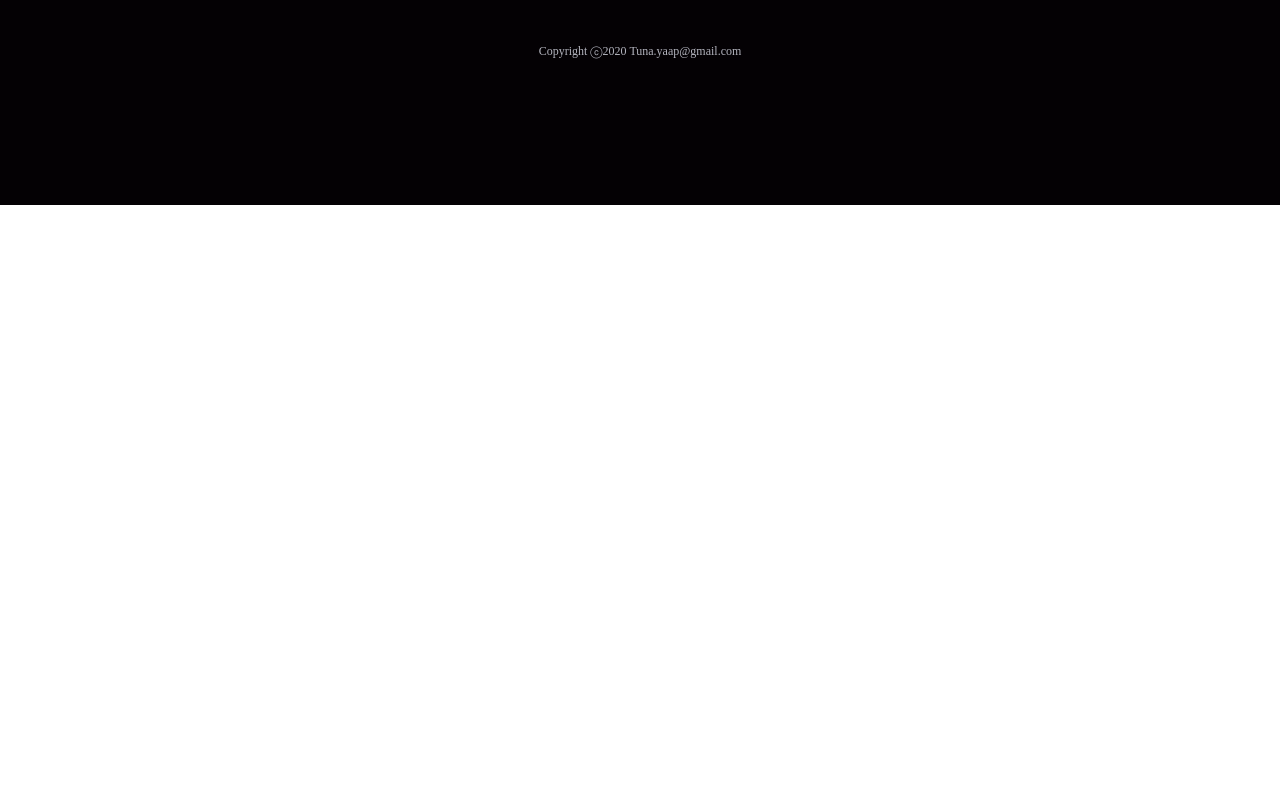
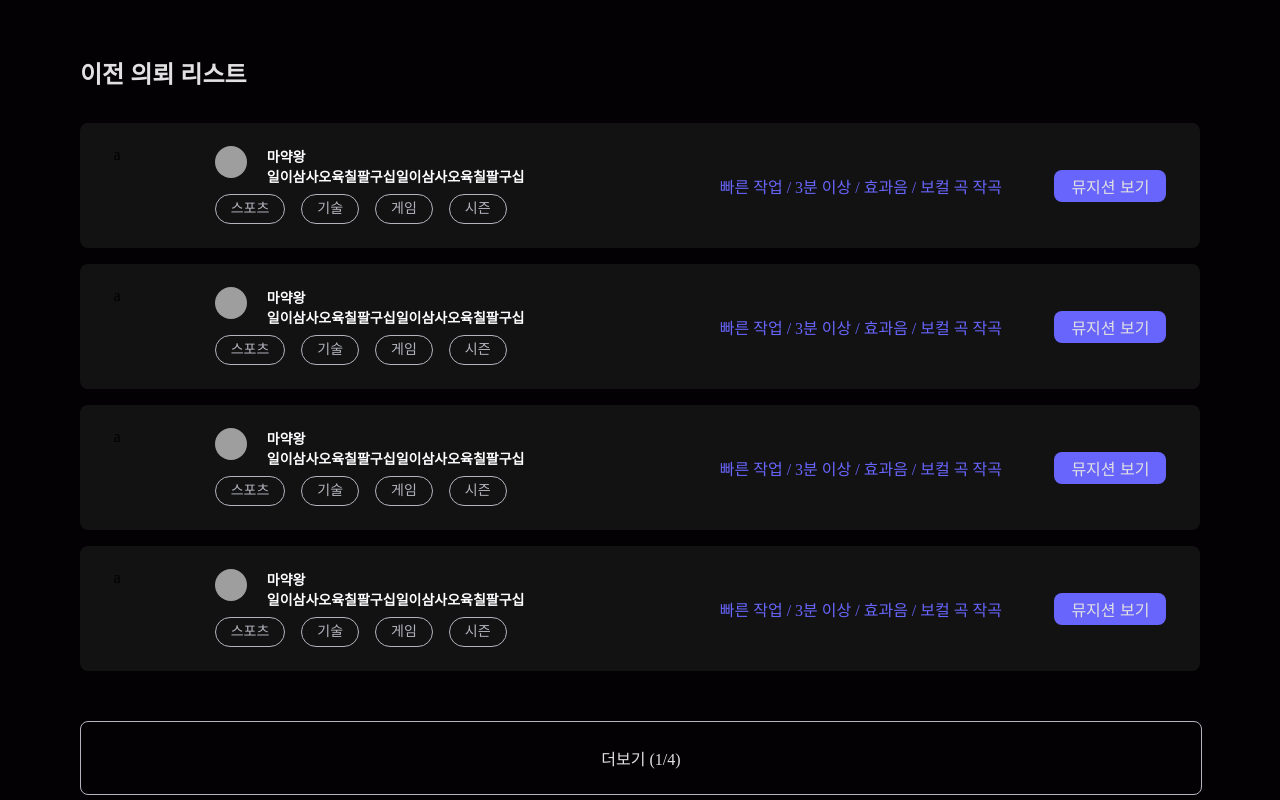
Before and after one commit to wiseseo/Team_Web_3_Client, a Next.js app: page /user/mypage in a window 1280 px wide. Shown: the part 2300-3100 px from the top of the page. Before the commit the page ends 2505 px from the top, so only its background shows below. Built offline with nearby package versions, Linux system fonts and the light colour scheme; grey boxes are pictures that could not be loaded.

Commit message:
Editing My Page UI

```diff
--- a/components/Modal/login.tsx
+++ b/components/Modal/login.tsx
@@ -1,5 +1,6 @@
 import * as React from "react";
 import styled from 'styled-components';
+import axios from 'axios';
 
 const LoginContainer = styled.div`
   height: 45vh;
@@ -100,18 +101,30 @@ const Login = (): React.ReactElement => {
   const [response, setResponse] = React.useState(null);
   const [error, setError] = React.useState(null);
 
-  React.useEffect(() => {
-    const FetchData = async () => {
-      try {
-        const res = await fetch(`https://dog.ceo/api/breeds/image/random`, {});
-        const json = await res.json();
-        setResponse(json);
-      } catch (error) {
-        setError(error);
-      }
-    };
-    FetchData();
-  }, []);
+  const GoogleLogin = async () => {
+
+    console.log("hi");
+
+    console.log(response, error)
+    try {
+      window.location.assign("http://ec2-13-209-105-111.ap-northeast-2.compute.amazonaws.com:8080/oauth2/authorization/google");
+      axios.get("http://ec2-13-209-105-111.ap-northeast-2.compute.amazonaws.com:8080/login")
+      .then((loginRes) =>{
+        console.log("loginRes : ", loginRes)
+      })
+      .catch((e) => {
+        console.log("login Catch : ", e);
+      })
+
+
+
+    } catch (e) {
+
+      setError(e);
+    }
+
+      console.log(response, error)
+  }
 
   console.log('response : ',response)
   console.log('error : ', error)
@@ -148,7 +161,7 @@ const Login = (): React.ReactElement => {
           </LoginModalButtonLayout>
 
           <LoginModalButtonLayout>
-              <button onClick={(e) => {}} style={GoogleButtonStyled}>
+              <button onClick={GoogleLogin} style={GoogleButtonStyled}>
                 <ImageStyled src="/static/google.png"/>
                 구글 계정으로 로그인
               </button>
--- a/components/Mypage/index.tsx
+++ b/components/Mypage/index.tsx
@@ -197,6 +197,24 @@ const Mypage = (props: Props) => {
                 </AddButtonLayout>
             </MyPageUserInfo>
 
+            <MyPageUserInfo style={{paddingTop : "12%", flexDirection : "column"}}>
+                <MyPageTitleBox>
+                    <MyPageTitle style={{fontSize : "1.5rem"}}>이전 의뢰 리스트</MyPageTitle>
+                </MyPageTitleBox>
+
+                <PickListBox>
+                    <PickList/>
+                    <PickList/>
+                    <PickList/>
+                    <PickList/>
+                </PickListBox>
+
+                <AddButtonLayout>
+                    <div style={{display : "table-cell", verticalAlign : "middle"}}>
+                        더보기 (1/4)
+                    </div>
+                </AddButtonLayout>
+            </MyPageUserInfo>
 
             <Footer/>
         </MyPageContainer>
--- a/package.json
+++ b/package.json
@@ -9,6 +9,7 @@
     "@types/react-sizes": "^2.0.0",
     "@zeit/next-css": "^1.0.1",
     "acorn": "^6.4.1",
+    "axios": "^0.19.2",
     "babel-plugin-styled-components": "^1.10.7",
     "dotenv": "^8.2.0",
     "next": "^9.4.1",
```
Also changed, not shown: components/MusicianEnroll/index.tsx (+22 -1 lines), 1 other file (tests, documents, lock files or other folders).
